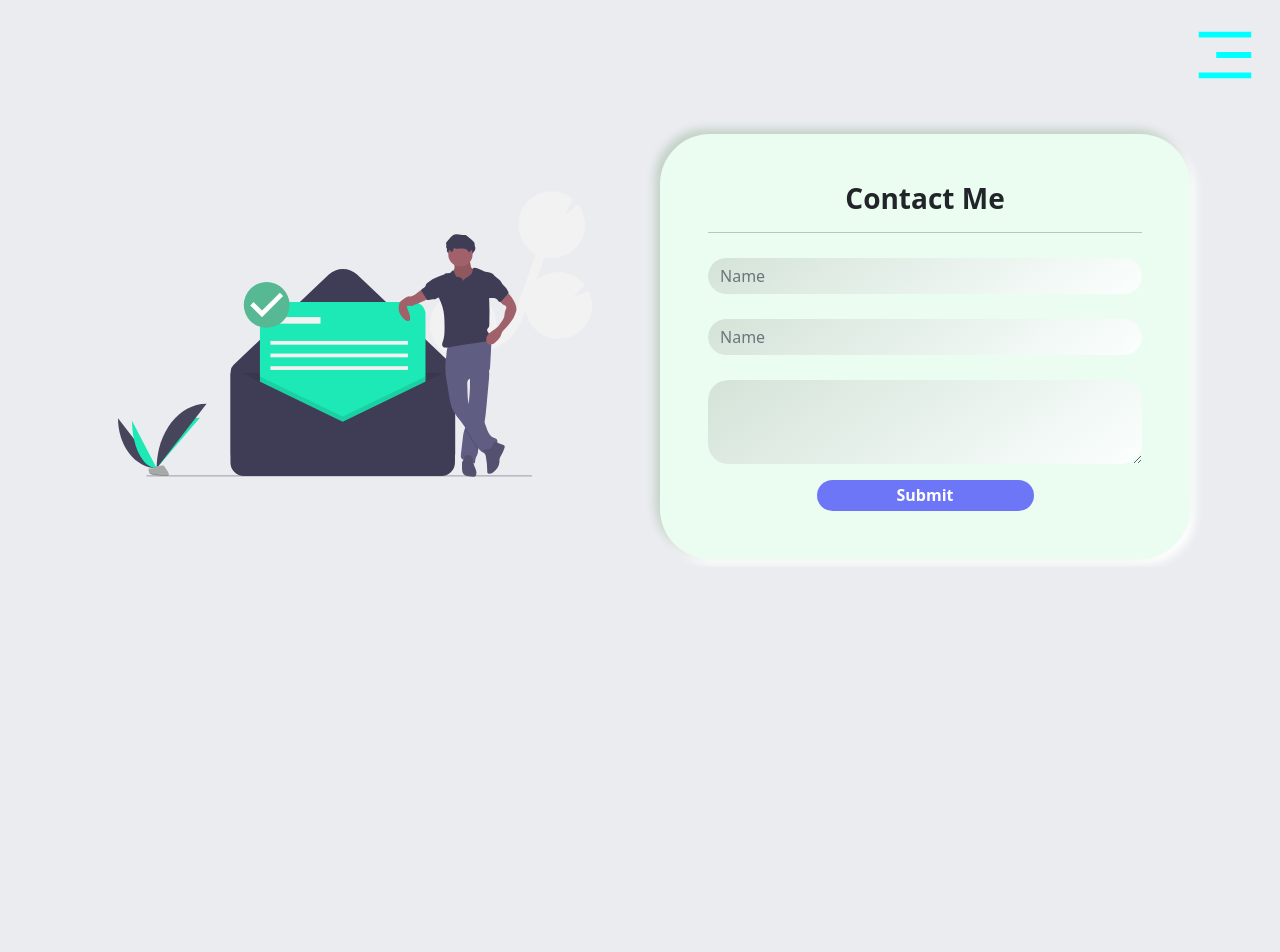
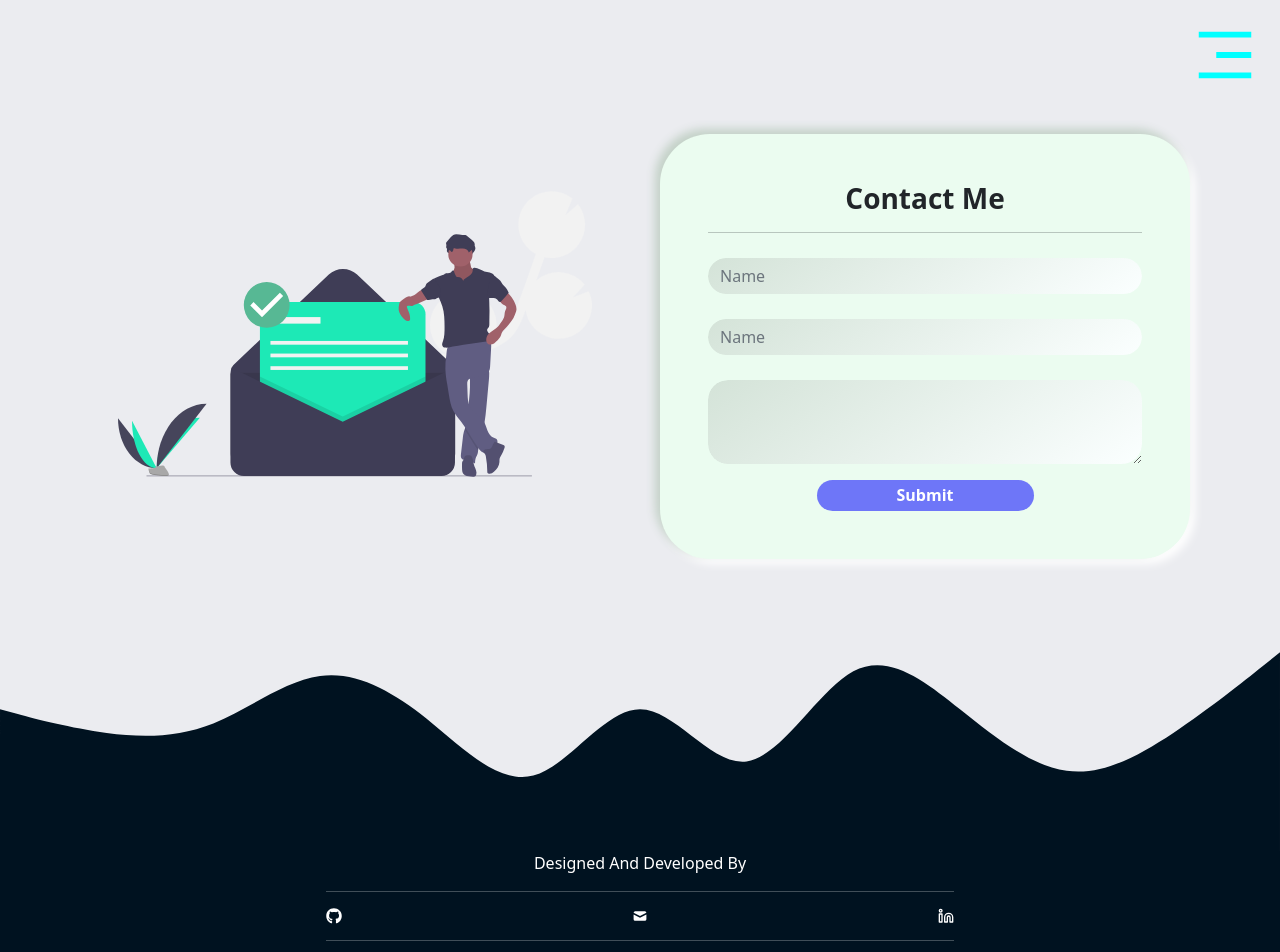
Before and after one commit to MeftunH/portfolio-v1, a React (Create React App) app: page /contact in a window 1280 px wide. Shown: the top 952 px of the page. Before the commit the page ends 800 px from the top, so only its background shows below. Built offline with nearby package versions, Linux system fonts and the light colour scheme; a web font is replaced by a local one.

Commit message:
set footer icons

```diff
--- a/src/App.js
+++ b/src/App.js
@@ -5,6 +5,7 @@ import Career from './pages/Career';
 import Courses from './pages/Courses';
 import Home from './pages/Home';
 import Contact from './pages/Contact';
+import Footer from './components/Footer';
 import './stylesheets/home.css';
 import './stylesheets/header-footer.css';
 import './stylesheets/carousel.css';
@@ -20,6 +21,7 @@ function App() {
      <Route path='/courses' exact component={Courses}/>
      <Route path='/contact' exact component={Contact}/>
      </BrowserRouter>
+     <Footer/>
     </div>
   );
 }
--- a/src/components/Footer.js
+++ b/src/components/Footer.js
@@ -0,0 +1,38 @@
+import React from "react";
+import {FaGithub} from 'react-icons/fa';
+import {HiMail} from 'react-icons/hi';
+import {FiLinkedin} from 'react-icons/fi';
+
+function Footer() {
+  return (
+    <div>
+      <div className="footer">
+        <svg xmlns="http://www.w3.org/2000/svg" viewBox="0 0 1440 320">
+          <path
+            fill="#001220"
+            fill-opacity="1"
+            d="M0,160L20,165.3C40,171,80,181,120,186.7C160,192,200,192,240,176C280,160,320,128,360,122.7C400,117,440,139,480,170.7C520,203,560,245,600,234.7C640,224,680,160,720,160C760,160,800,224,840,218.7C880,213,920,139,960,117.3C1000,96,1040,128,1080,160C1120,192,1160,224,1200,229.3C1240,235,1280,213,1320,186.7C1360,160,1400,128,1420,112L1440,96L1440,320L1420,320C1400,320,1360,320,1320,320C1280,320,1240,320,1200,320C1160,320,1120,320,1080,320C1040,320,1000,320,960,320C920,320,880,320,840,320C800,320,760,320,720,320C680,320,640,320,600,320C560,320,520,320,480,320C440,320,400,320,360,320C320,320,280,320,240,320C200,320,160,320,120,320C80,320,40,320,20,320L0,320Z"
+          ></path>
+        </svg>
+        <div className="row justify-content-center footer-content">
+        <div className="col-md-6">
+            <div>
+                <p>
+                    Designed And Developed By
+                    <hr/>
+                    <div className="d-flex justify-content-between">
+                    <FaGithub className="footer-icons"/>
+                    <HiMail className="footer-icons"/>
+                    <FiLinkedin className="footer-icons"/>
+                    </div>
+                    <hr/>
+                </p>
+            </div>
+        </div>
+        </div>
+      </div>
+    </div>
+  );
+}
+
+export default Footer;
--- a/src/stylesheets/header-footer.css
+++ b/src/stylesheets/header-footer.css
@@ -64,6 +64,22 @@ ul a {
     font-weight: bold;
 
 }
+
+.footer-content{
+  background-color: #001220;
+  text-align: center;
+  color: white;
+}
+.footer-icons svg{
+  color:white;
+}
+
+.footer-icons:hover{
+  color:cyan;
+  transform:scale(1.3);
+  cursor: pointer;
+}
+
 @media(max-width:750px){
     .show-header {
         color: white;
@@ -105,4 +121,5 @@ ul a {
         color: aqua;
         font-size: 45px;
       }
+
 }
```
